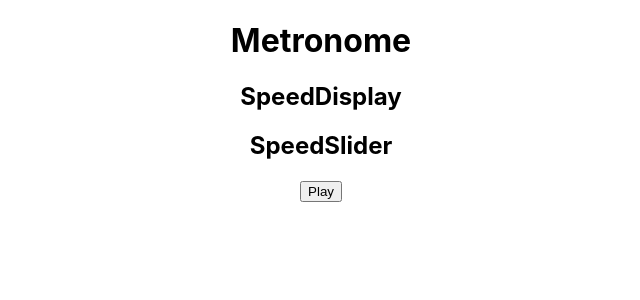
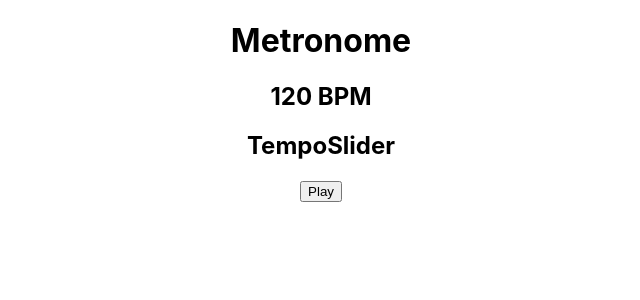
Before and after one commit to josephcooper3/metronome, a React (Create React App) app: page / in a window 1280 px wide. Shown: the top 300 px of the page, without its empty margins (319-959 px from the left). Built offline with nearby package versions, Linux system fonts and the light colour scheme.

Commit message:
adds interval beeping, refactoring

```diff
--- a/src/components/SpeedDisplay.js
+++ /dev/null
@@ -1,9 +0,0 @@
-import React from 'react';
-
-const SpeedDisplay = () => (
-
-  <h2>SpeedDisplay</h2>
-
-)
-
-export default SpeedDisplay;
--- a/src/components/SpeedSlider.js
+++ /dev/null
@@ -1,9 +0,0 @@
-import React from 'react';
-
-const SpeedSlider = () => (
-
-  <h2>SpeedSlider</h2>
-
-)
-
-export default SpeedSlider;
--- /dev/null
+++ b/src/components/TempoDisplay.js
@@ -0,0 +1,9 @@
+import React from 'react';
+
+const TempoDisplay = ({tempo}) => (
+
+  <h2>{tempo} BPM</h2>
+
+)
+
+export default TempoDisplay;
--- /dev/null
+++ b/src/components/TempoSlider.js
@@ -0,0 +1,9 @@
+import React from 'react';
+
+const TempoSlider = () => (
+
+  <h2>TempoSlider</h2>
+
+)
+
+export default TempoSlider;
--- a/src/containers/MetronomeContainer.js
+++ b/src/containers/MetronomeContainer.js
@@ -1,6 +1,6 @@
 import React, { Component } from 'react';
-import SpeedDisplay from '../components/SpeedDisplay';
-import SpeedSlider from '../components/SpeedSlider';
+import TempoDisplay from '../components/TempoDisplay';
+import TempoSlider from '../components/TempoSlider';
 import PlayButton from '../components/PlayButton';
 
 class MetronomeContainer extends Component {
@@ -8,9 +8,11 @@ class MetronomeContainer extends Component {
   constructor () {
     super();
     this.state = {
+      minTempo: 40,
+      maxTempo: 218,
       tempo: 120,
       isPlaying: false,
-      noteLength: 0.05
+      intervalID: ''
     }
   }
 
@@ -19,8 +21,9 @@ class MetronomeContainer extends Component {
     const oscillator = audioCtx.createOscillator();
     oscillator.frequency.value = 440;
     oscillator.start(0);
-    oscillator.stop( + this.state.noteLength)
+    oscillator.stop(0 + 0.05)
     oscillator.connect(audioCtx.destination);
+    console.log("Beep!");
   }
 
   handlePlayButtonClick = () => {
@@ -28,19 +31,41 @@ class MetronomeContainer extends Component {
   }
 
   startMetronome = () => {
+    this.updatePlaying(true);
     console.log("Starting")
+
+    // Convert the tempo in beats per millisecond.
+    const interval = (60 / this.state.tempo) * 1000
+
+    // Set the interval, function to perform and update the state.
+    const intervalID = setInterval(() => {this.playBeep()}, interval);
+    this.setState({intervalID: intervalID})
   }
 
   stopMetronome = () => {
+    this.updatePlaying(false);
     console.log("Stopping")
+
+    // Clear the interval.
+    clearInterval(this.state.intervalID);
+  }
+
+  updatePlaying = (status) => {
+    this.setState({
+      isPlaying: status
+    });
   }
 
   render() {
     return (
       <>
         <h1>Metronome</h1>
-        <SpeedDisplay />
-        <SpeedSlider />
+        <TempoDisplay tempo={this.state.tempo} />
+        <TempoSlider
+        minTempo={this.state.minTempo}
+        maxTempo={this.state.maxTempo}
+        tempo={this.state.tempo}
+        />
         <PlayButton handleClick={this.handlePlayButtonClick} />
       </>
     )
```
